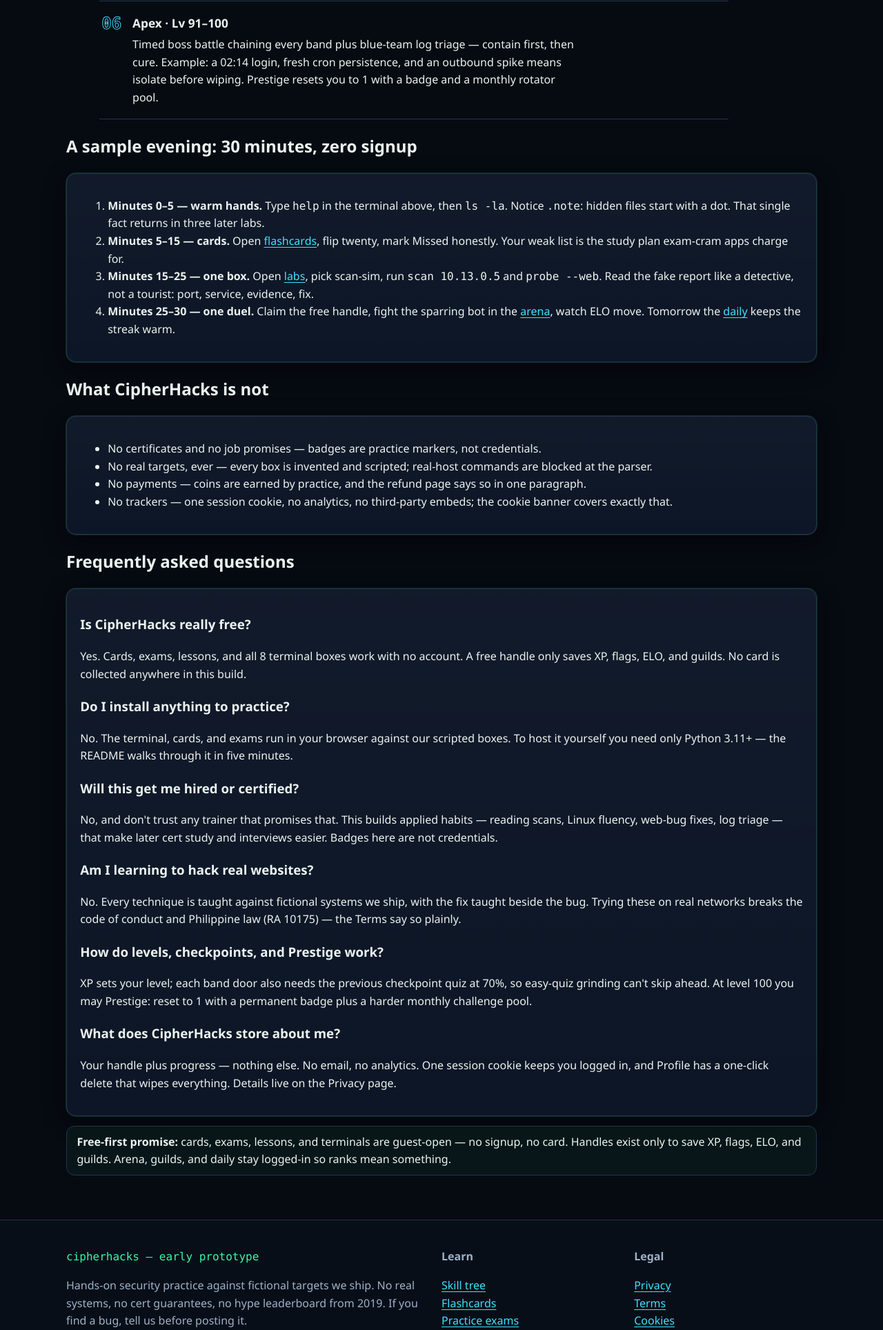
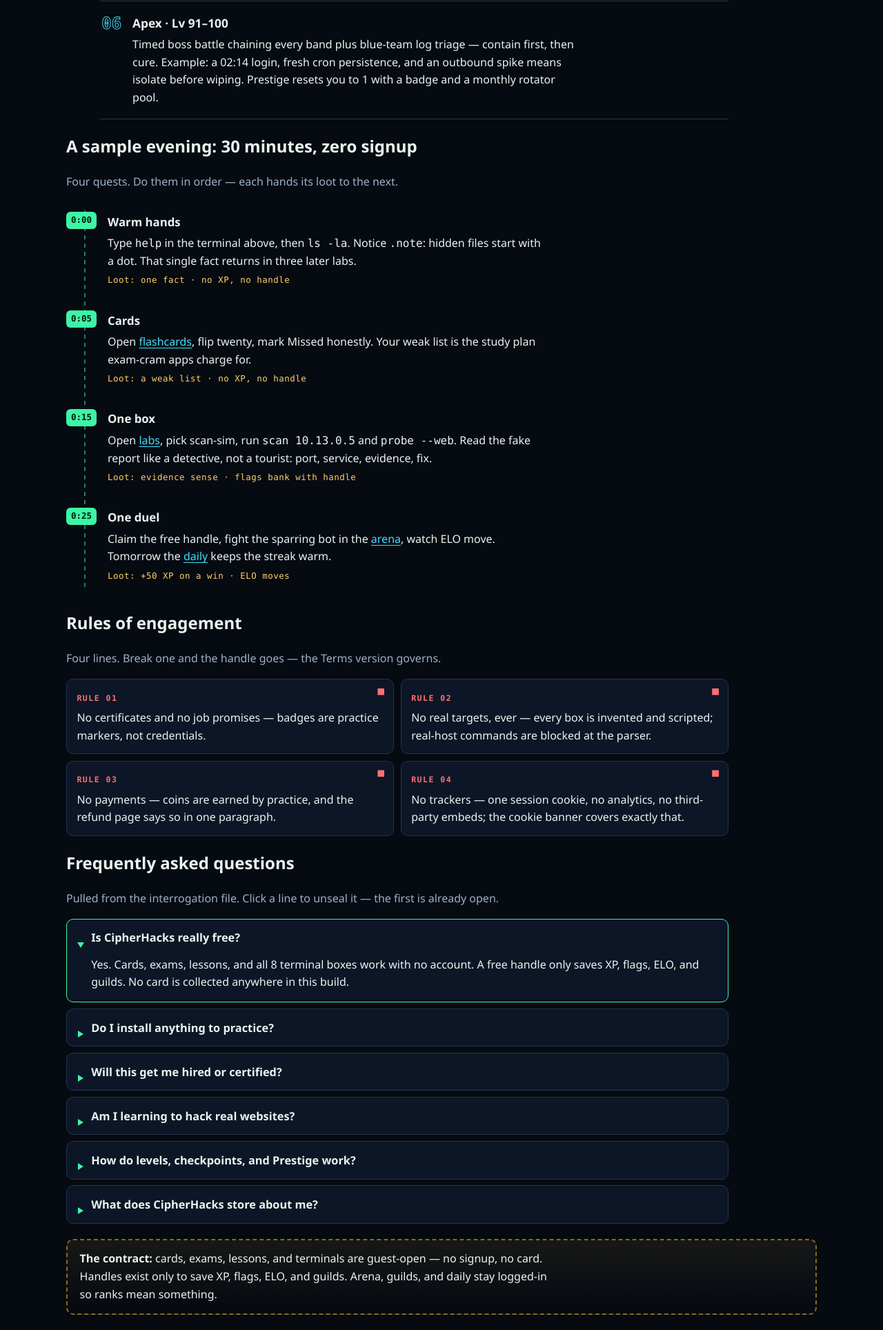
Before and after one commit to Makusu10/CipherHacks, a Flask app: page / in a window 1280 px wide. Shown: the part 2656-4584 px from the top of the page at 69% size. Run offline with Flask 3, Linux system fonts and the light colour scheme.

Commit message:
Gamify lower homepage: quest log, rule plates, unseal FAQ dossier, contract plate, credits footer

```diff
--- a/static/css/style.css
+++ b/static/css/style.css
@@ -236,3 +236,41 @@ img,svg,video,canvas{max-width:100%;height:auto}
 .nav a.btn.primary::before{border-left-color:#231a02}
 .nav a.btn.primary:hover,.nav a.btn.primary:focus-visible{background:#ffdb7d;color:#231a02;box-shadow:inset 0 0 0 2px #8a6a1c}
 @media(prefers-reduced-motion:reduce){.nav a.btn:hover::before,.nav a.btn:focus-visible::before{animation:none}}
+/* ---- quest log: time chips, path, loot lines ---- */
+.questlog{list-style:none;margin:1rem 0 0;padding:0;max-width:60rem;position:relative}
+.questlog::before{content:"";position:absolute;left:26px;top:12px;bottom:12px;width:2px;
+  background:repeating-linear-gradient(180deg,var(--green) 0 6px,transparent 6px 12px);opacity:.5}
+.questlog li{position:relative;display:flex;gap:1rem;padding:.9rem .2rem .9rem 0}
+.qtime{flex:0 0 44px;font-family:ui-monospace,Consolas,monospace;font-size:.78rem;font-weight:800;color:#06130d;
+  background:var(--green);border-radius:6px;text-align:center;line-height:2;z-index:1;height:2em}
+.questlog h3{margin:.1rem 0 .3rem;font-size:1.05rem}
+.questlog p{margin:0 0 .3rem;max-width:70ch}
+.qreward{font-family:ui-monospace,Consolas,monospace;font-size:.78rem;color:var(--amber);letter-spacing:.5px}
+/* ---- rule plates: numbered prohibitions ---- */
+.ruleplates{list-style:none;margin:1rem 0 0;padding:0;max-width:60rem;display:grid;gap:.6rem}
+@media(min-width:820px){.ruleplates{grid-template-columns:1fr 1fr}}
+.ruleplates li{background:var(--panel);border:1px solid var(--line);border-radius:10px;padding:.8rem .9rem;position:relative}
+.ruleplates li::before{content:"";position:absolute;top:.8rem;right:.8rem;width:10px;height:10px;background:var(--red);
+  clip-path:polygon(0 0,100% 0,100% 100%,0 100%,0 35%,35% 35%,35% 65%,0 65%)}
+.rule-no{font-family:ui-monospace,Consolas,monospace;font-size:.72rem;font-weight:800;letter-spacing:1.5px;color:var(--red)}
+.ruleplates p{margin:.3rem 0 0}
+/* ---- interrogation file: click-to-unseal FAQ ---- */
+.faq{max-width:60rem}
+.faq details{background:var(--panel);border:1px solid var(--line);border-radius:10px;margin:.55rem 0;overflow:hidden}
+.faq details[open]{border-color:var(--green)}
+.faq summary{cursor:pointer;list-style:none;display:flex;gap:.7rem;align-items:baseline;padding:.85rem 1rem;font-weight:700;font-size:1.02rem}
+.faq summary::-webkit-details-marker{display:none}
+.faq summary::before{content:"";flex:0 0 auto;width:0;height:0;transform:translateY(8px);
+  border-left:8px solid var(--green);border-top:5px solid transparent;border-bottom:5px solid transparent}
+.faq details[open] summary::before{transform:translateY(10px) rotate(90deg)}
+.faq summary:hover{background:rgba(60,245,165,.05)}
+.faq details p{margin:0;padding:0 1rem .95rem 2.2rem;color:var(--text)}
+/* ---- the contract: gold pact plate ---- */
+.contract{border:2px dashed #8a6a1c;border-radius:10px;padding:.9rem 1.1rem;margin-top:1.4rem;
+  background:linear-gradient(180deg,rgba(255,209,102,.07),transparent)}
+.contract p{margin:0;max-width:75ch}
+/* ---- credits roll footer ---- */
+.credits{border-top:3px double var(--line)}
+.cred-tag{font-family:ui-monospace,Consolas,monospace;font-size:.75rem;letter-spacing:2px;color:var(--amber);margin-bottom:.2rem}
+.cred-head{font-family:ui-monospace,Consolas,monospace;font-size:.78rem;font-weight:800;letter-spacing:2px;color:var(--cyan)}
+@media(max-width:640px){.questlog::before{left:20px}.qtime{flex-basis:38px}}
--- a/templates/base.html
+++ b/templates/base.html
@@ -66,20 +66,22 @@
 <main id="main" tabindex="-1">
 {% block content %}{% endblock %}
 </main>
-<footer class="site">
+<footer class="site credits">
 <div class="wrap">
 <div>
+<p class="cred-tag">// A MAKUSU10 PRODUCTION //</p>
 <p class="mono" style="color:var(--green)">cipherhacks — early prototype</p>
 <p>Hands-on security practice against fictional targets we ship. No real systems, no cert guarantees, no hype leaderboard from 2019. If you find a bug, tell us before posting it.</p>
 <p class="tag">Operator: Makusu10 (sole dev, PH). Contact: via GitHub issues on Makusu10/CipherHacks. Business details are placeholder until commercial launch — see <a href="/about">About</a>. No payments collected in this build.</p>
 </div>
 <div>
-<p><strong>Learn</strong></p>
-<p><a href="/dashboard">Skill tree</a><br><a href="/flashcards">Flashcards</a><br><a href="/exams">Practice exams</a><br><a href="/labs">Terminal labs</a><br><a href="/arena">Battle arena</a><br><a href="/conduct">Code of conduct</a></p>
+<p class="cred-head">SELECT MODE</p>
+<p><a href="/dashboard">Skill tree</a><br><a href="/missions">Case files</a><br><a href="/flashcards">Flashcards</a><br><a href="/exams">Practice exams</a><br><a href="/labs">Terminal labs</a><br><a href="/arena">Battle arena</a><br><a href="/conduct">Code of conduct</a></p>
 </div>
 <div>
-<p><strong>Legal</strong></p>
+<p class="cred-head">HOUSE RULES</p>
 <p><a href="/privacy">Privacy</a><br><a href="/terms">Terms</a><br><a href="/cookies">Cookies</a><br><a href="/refunds">Refunds</a><br><a href="/about">About &amp; business info</a></p>
+<p class="tag">© 2026 — game over? Never. Report bugs before posting.</p>
 </div>
 </div>
 </footer>
--- a/templates/index.html
+++ b/templates/index.html
@@ -98,40 +98,37 @@ $ </div>
 </ol>
 
 <h2>A sample evening: 30 minutes, zero signup</h2>
-<div class="card"><ol>
-<li><strong>Minutes 0–5 — warm hands.</strong> Type <span class="mono">help</span> in the terminal above, then <span class="mono">ls -la</span>. Notice <span class="mono">.note</span>: hidden files start with a dot. That single fact returns in three later labs.</li>
-<li><strong>Minutes 5–15 — cards.</strong> Open <a href="/flashcards">flashcards</a>, flip twenty, mark Missed honestly. Your weak list is the study plan exam-cram apps charge for.</li>
-<li><strong>Minutes 15–25 — one box.</strong> Open <a href="/labs">labs</a>, pick scan-sim, run <span class="mono">scan 10.13.0.5</span> and <span class="mono">probe --web</span>. Read the fake report like a detective, not a tourist: port, service, evidence, fix.</li>
-<li><strong>Minutes 25–30 — one duel.</strong> Claim the free handle, fight the sparring bot in the <a href="/arena">arena</a>, watch ELO move. Tomorrow the <a href="/daily">daily</a> keeps the streak warm.</li>
-</ol></div>
+<p class="muted">Four quests. Do them in order — each hands its loot to the next.</p>
+<ol class="questlog">
+<li><span class="qtime" aria-hidden="true">0:00</span><div><h3>Warm hands</h3><p>Type <span class="mono">help</span> in the terminal above, then <span class="mono">ls -la</span>. Notice <span class="mono">.note</span>: hidden files start with a dot. That single fact returns in three later labs.</p><p class="qreward">Loot: one fact · no XP, no handle</p></div></li>
+<li><span class="qtime" aria-hidden="true">0:05</span><div><h3>Cards</h3><p>Open <a href="/flashcards">flashcards</a>, flip twenty, mark Missed honestly. Your weak list is the study plan exam-cram apps charge for.</p><p class="qreward">Loot: a weak list · no XP, no handle</p></div></li>
+<li><span class="qtime" aria-hidden="true">0:15</span><div><h3>One box</h3><p>Open <a href="/labs">labs</a>, pick scan-sim, run <span class="mono">scan 10.13.0.5</span> and <span class="mono">probe --web</span>. Read the fake report like a detective, not a tourist: port, service, evidence, fix.</p><p class="qreward">Loot: evidence sense · flags bank with handle</p></div></li>
+<li><span class="qtime" aria-hidden="true">0:25</span><div><h3>One duel</h3><p>Claim the free handle, fight the sparring bot in the <a href="/arena">arena</a>, watch ELO move. Tomorrow the <a href="/daily">daily</a> keeps the streak warm.</p><p class="qreward">Loot: +50 XP on a win · ELO moves</p></div></li>
+</ol>
 
-<h2>What CipherHacks is not</h2>
-<div class="card"><ul>
-<li>No certificates and no job promises — badges are practice markers, not credentials.</li>
-<li>No real targets, ever — every box is invented and scripted; real-host commands are blocked at the parser.</li>
-<li>No payments — coins are earned by practice, and the refund page says so in one paragraph.</li>
-<li>No trackers — one session cookie, no analytics, no third-party embeds; the cookie banner covers exactly that.</li>
-</ul></div>
+<h2>Rules of engagement</h2>
+<p class="muted">Four lines. Break one and the handle goes — the Terms version governs.</p>
+<ul class="ruleplates">
+<li><span class="rule-no" aria-hidden="true">RULE 01</span><p>No certificates and no job promises — badges are practice markers, not credentials.</p></li>
+<li><span class="rule-no" aria-hidden="true">RULE 02</span><p>No real targets, ever — every box is invented and scripted; real-host commands are blocked at the parser.</p></li>
+<li><span class="rule-no" aria-hidden="true">RULE 03</span><p>No payments — coins are earned by practice, and the refund page says so in one paragraph.</p></li>
+<li><span class="rule-no" aria-hidden="true">RULE 04</span><p>No trackers — one session cookie, no analytics, no third-party embeds; the cookie banner covers exactly that.</p></li>
+</ul>
 
 <section aria-labelledby="faq-h">
 <h2 id="faq-h">Frequently asked questions</h2>
-<div class="card">
-<h3>Is CipherHacks really free?</h3>
-<p>Yes. Cards, exams, lessons, and all 8 terminal boxes work with no account. A free handle only saves XP, flags, ELO, and guilds. No card is collected anywhere in this build.</p>
-<h3>Do I install anything to practice?</h3>
-<p>No. The terminal, cards, and exams run in your browser against our scripted boxes. To host it yourself you need only Python 3.11+ — the README walks through it in five minutes.</p>
-<h3>Will this get me hired or certified?</h3>
-<p>No, and don't trust any trainer that promises that. This builds applied habits — reading scans, Linux fluency, web-bug fixes, log triage — that make later cert study and interviews easier. Badges here are not credentials.</p>
-<h3>Am I learning to hack real websites?</h3>
-<p>No. Every technique is taught against fictional systems we ship, with the fix taught beside the bug. Trying these on real networks breaks the code of conduct and Philippine law (RA 10175) — the Terms say so plainly.</p>
-<h3>How do levels, checkpoints, and Prestige work?</h3>
-<p>XP sets your level; each band door also needs the previous checkpoint quiz at 70%, so easy-quiz grinding can't skip ahead. At level 100 you may Prestige: reset to 1 with a permanent badge plus a harder monthly challenge pool.</p>
-<h3>What does CipherHacks store about me?</h3>
-<p>Your handle plus progress — nothing else. No email, no analytics. One session cookie keeps you logged in, and Profile has a one-click delete that wipes everything. Details live on the Privacy page.</p>
+<p class="muted">Pulled from the interrogation file. Click a line to unseal it — the first is already open.</p>
+<div class="faq">
+<details open><summary><span>Is CipherHacks really free?</span></summary><p>Yes. Cards, exams, lessons, and all 8 terminal boxes work with no account. A free handle only saves XP, flags, ELO, and guilds. No card is collected anywhere in this build.</p></details>
+<details><summary><span>Do I install anything to practice?</span></summary><p>No. The terminal, cards, and exams run in your browser against our scripted boxes. To host it yourself you need only Python 3.11+ — the README walks through it in five minutes.</p></details>
+<details><summary><span>Will this get me hired or certified?</span></summary><p>No, and don't trust any trainer that promises that. This builds applied habits — reading scans, Linux fluency, web-bug fixes, log triage — that make later cert study and interviews easier. Badges here are not credentials.</p></details>
+<details><summary><span>Am I learning to hack real websites?</span></summary><p>No. Every technique is taught against fictional systems we ship, with the fix taught beside the bug. Trying these on real networks breaks the code of conduct and Philippine law (RA 10175) — the Terms say so plainly.</p></details>
+<details><summary><span>How do levels, checkpoints, and Prestige work?</span></summary><p>XP sets your level; each band door also needs the previous checkpoint quiz at 70%, so easy-quiz grinding can't skip ahead. At level 100 you may Prestige: reset to 1 with a permanent badge plus a harder monthly challenge pool.</p></details>
+<details><summary><span>What does CipherHacks store about me?</span></summary><p>Your handle plus progress — nothing else. No email, no analytics. One session cookie keeps you logged in, and Profile has a one-click delete that wipes everything. Details live on the Privacy page.</p></details>
 </div>
 </section>
 
-<div class="marquee"><strong>Free-first promise:</strong> cards, exams, lessons, and terminals are guest-open — no signup, no card. Handles exist only to save XP, flags, ELO, and guilds. Arena, guilds, and daily stay logged-in so ranks mean something.</div>
+<div class="contract"><p><strong>The contract:</strong> cards, exams, lessons, and terminals are guest-open — no signup, no card. Handles exist only to save XP, flags, ELO, and guilds. Arena, guilds, and daily stay logged-in so ranks mean something.</p></div>
 {% endblock %}
 {% block scripts %}
 <script src="{{ url_for('static', filename='js/pixel.js') }}" defer></script>
```
